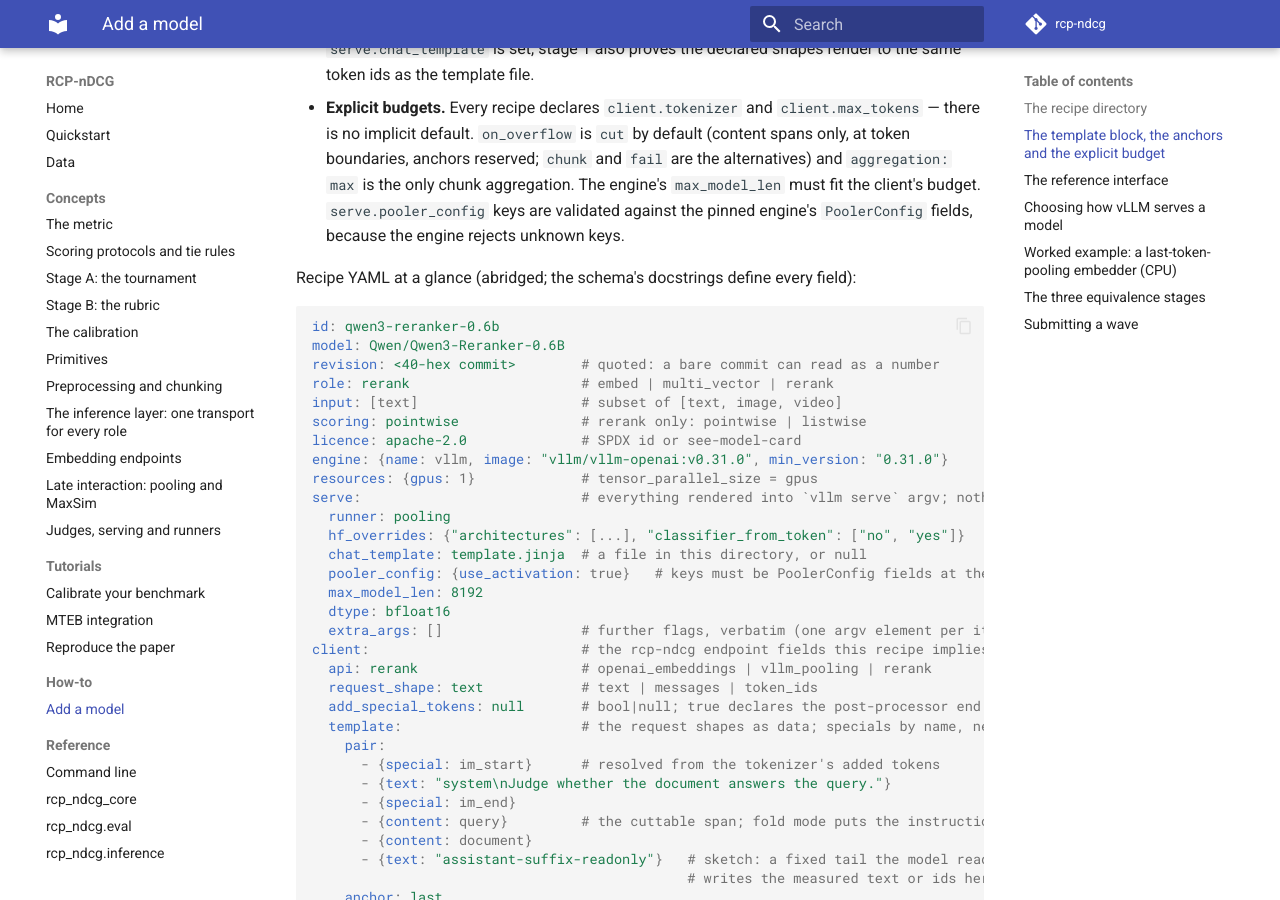
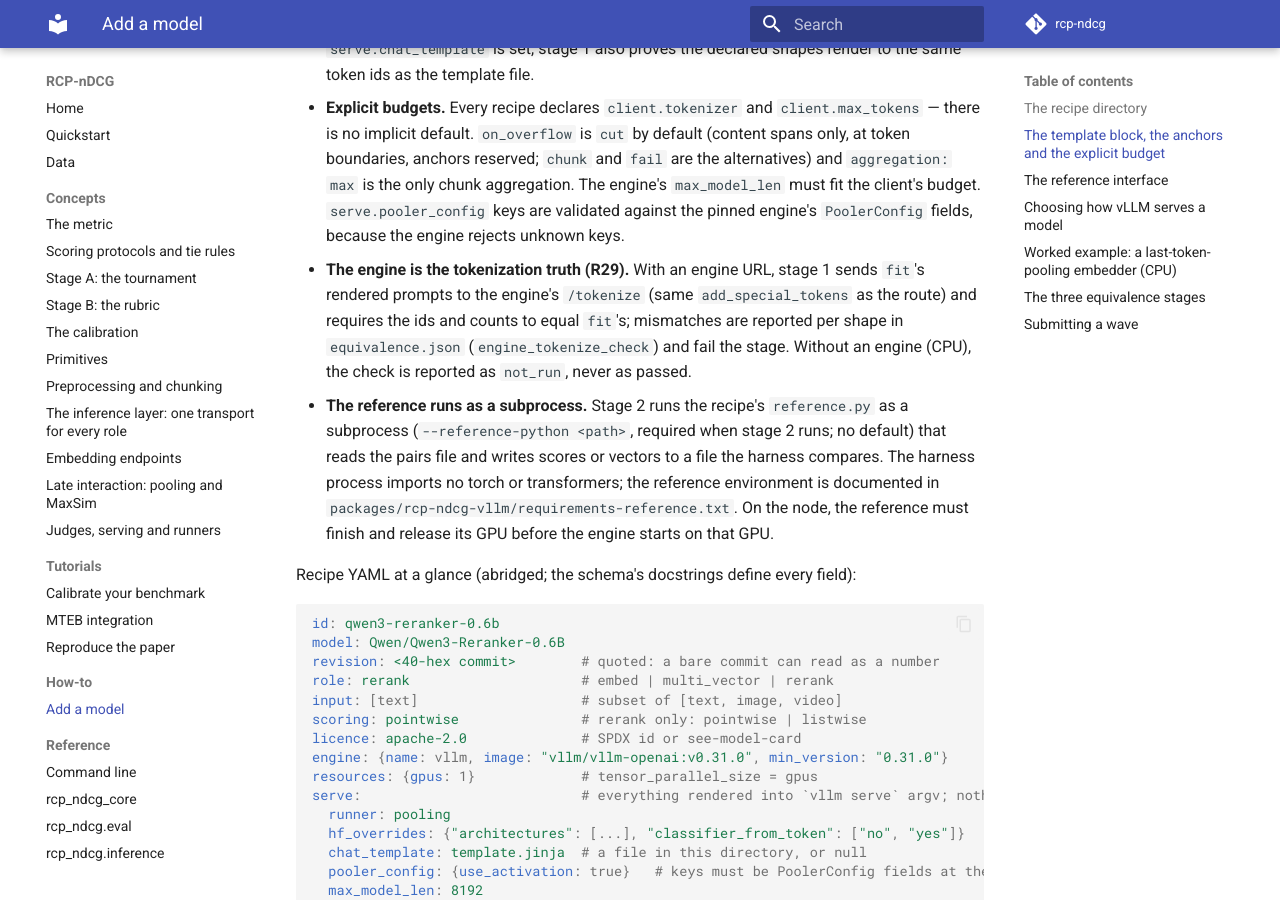
Before and after one commit to cohere-ai/rcp-ndcg, an MkDocs documentation site: the page built from docs/how-to/add-a-model.md, in a window 1280 px wide and 900 px high, scrolled down 1296 px. Built offline with MkDocs 1.6.1 and Material for MkDocs 9.7.7, drawn with Linux system fonts in a browser that asks for light colours; comment, search, counter and statistics services are not loaded.

Commit message:
Document one template schema, the /tokenize check and the subprocess reference

```diff
--- a/docs/how-to/add-a-model.md
+++ b/docs/how-to/add-a-model.md
@@ -50,6 +50,15 @@ Three research findings shape the `serve` and `client` blocks, and the schema en
   `chunk` and `fail` are the alternatives) and `aggregation: max` is the only chunk aggregation. The engine's
   `max_model_len` must fit the client's budget. `serve.pooler_config` keys are validated against the pinned
   engine's `PoolerConfig` fields, because the engine rejects unknown keys.
+- **The engine is the tokenization truth (R29).** With an engine URL, stage 1 sends `fit`'s rendered prompts
+  to the engine's `/tokenize` (same `add_special_tokens` as the route) and requires the ids and counts to
+  equal `fit`'s; mismatches are reported per shape in `equivalence.json` (`engine_tokenize_check`) and fail
+  the stage. Without an engine (CPU), the check is reported as `not_run`, never as passed.
+- **The reference runs as a subprocess.** Stage 2 runs the recipe's `reference.py` as a subprocess
+  (`--reference-python <path>`, required when stage 2 runs; no default) that reads the pairs file and writes
+  scores or vectors to a file the harness compares. The harness process imports no torch or transformers; the
+  reference environment is documented in `packages/rcp-ndcg-vllm/requirements-reference.txt`. On the node, the
+  reference must finish and release its GPU before the engine starts on that GPU.
 
 Recipe YAML at a glance (abridged; the schema's docstrings define every field):
 
```
